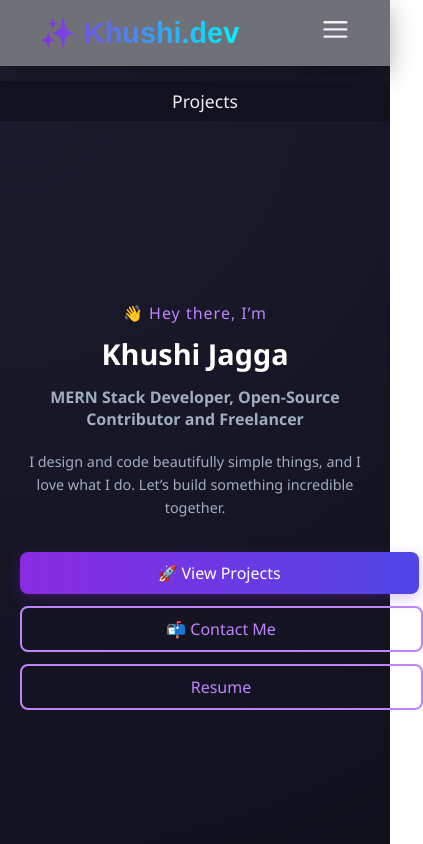
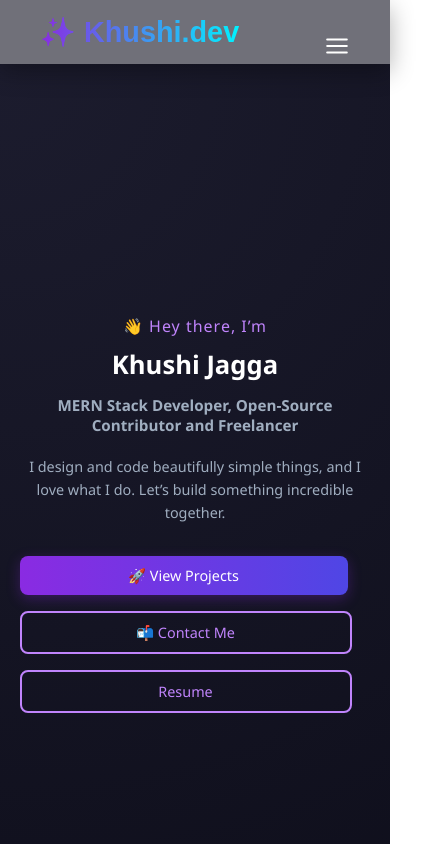
Before and after one commit to khushijagga21/New-PortFolio, a React (Create React App) app: page / in a window 390 px wide. Shown: the top 844 px of the page, 423 px wide, since content can reach past the window. Built offline with nearby package versions, Linux system fonts and the light colour scheme.

Commit message:
improve responsivness of her.js and navbar.js

```diff
--- a/src/components/Navbar.css
+++ b/src/components/Navbar.css
@@ -1,3 +1,4 @@
+/* 🌐 Glass Effect Navbar */
 .glass-navbar {
   position: sticky;
   top: 0;
@@ -8,7 +9,7 @@
   padding: 15px 0;
 }
 
-/* Container Layout */
+/* 📦 Container */
 .nav-container {
   max-width: 1200px;
   margin: auto;
@@ -16,9 +17,10 @@
   display: flex;
   justify-content: space-between;
   align-items: center;
+  position: relative;
 }
 
-/* Logo */
+/* ✨ Logo */
 .nav-logo {
   color: #00f2ff;
   font-size: 1.8rem;
@@ -29,13 +31,12 @@
   -webkit-text-fill-color: transparent;
 }
 
-/* Navigation Links */
+/* 🔗 Navigation Links */
 .nav-links {
   list-style: none;
   display: flex;
   gap: 25px;
   font-family: 'Segoe UI', sans-serif;
-  transition: all 0.3s ease;
 }
 
 .nav-links li a {
@@ -53,7 +54,7 @@
   box-shadow: 0 0 10px rgba(138, 43, 226, 0.3);
 }
 
-/* Resume Button */
+/* 📄 Resume Button */
 .resume-btn {
   background: #00f2ff;
   color: #111;
@@ -69,56 +70,55 @@
   color: #fff;
 }
 
-/* Hamburger Icon */
-.menu-icon {
+/* 📱 Mobile Menu Toggle */
+.nav-toggle {
   display: none;
-  font-size: 1.8rem;
-  color: #f0f0f0;
   cursor: pointer;
-  z-index: 2000;
 }
 
-/* Media Queries for Mobile */
+/* 📲 Responsive Styles */
 @media (max-width: 768px) {
-  .menu-icon {
+  .nav-toggle {
     display: block;
+    position: absolute;
+    right: 40px;
+    top: 18px;
   }
 
   .nav-links {
     position: absolute;
-    top: 65px;
-    right: 0;
+    top: 60px;
+    left: 0;
     width: 100%;
-    background: rgba(18, 18, 32, 0.98);
+    background: rgba(18, 18, 32, 0.96);
+    backdrop-filter: blur(8px);
     flex-direction: column;
     align-items: center;
-    justify-content: center;
-    gap: 20px;
     padding: 20px 0;
-    max-height: 0;
-    overflow: hidden;
-    transition: max-height 0.4s ease-in-out;
+    display: none;
   }
 
   .nav-links.open {
-    max-height: 500px;
+    display: flex;
+    animation: fadeInDown 0.3s ease;
   }
 
   .nav-links li {
-    width: 100%;
-    text-align: center;
-  }
-
-  .nav-links li a {
-    display: block;
-    width: 100%;
-    padding: 10px;
-    font-size: 1.1rem;
+    margin: 12px 0;
   }
 
   .resume-btn {
-    width: auto;
-    padding: 10px 20px;
-    font-size: 1rem;
+    margin-top: 10px;
   }
 }
+
+@keyframes fadeInDown {
+  from {
+    opacity: 0;
+    transform: translateY(-10px);
+  }
+  to {
+    opacity: 1;
+    transform: translateY(0);
+  }
+}
--- a/src/components/Navbar.js
+++ b/src/components/Navbar.js
@@ -4,36 +4,40 @@ import { motion } from 'framer-motion';
 import { FiMenu, FiX } from 'react-icons/fi';
 
 const Navbar = () => {
-  const [menuOpen, setMenuOpen] = useState(false);
+  const [open, setOpen] = useState(false);
 
-  const toggleMenu = () => {
-    setMenuOpen(!menuOpen);
-  };
+  const toggleMenu = () => setOpen(!open);
+  const closeMenu = () => setOpen(false);
 
   return (
     <motion.nav
       className="glass-navbar"
       initial={{ y: -60, opacity: 0 }}
       animate={{ y: 0, opacity: 1 }}
-      transition={{ duration: 0.6, ease: 'easeOut' }}
+      transition={{ duration: 0.6 }}
     >
       <div className="nav-container">
         <div className="nav-logo">✨ Khushi.dev</div>
 
-        <div className="menu-icon" onClick={toggleMenu}>
-          {menuOpen ? <FiX /> : <FiMenu />}
+        {/* Toggle button (hamburger) */}
+        <div className="nav-toggle" onClick={toggleMenu}>
+          {open ? <FiX size={26} color="#fff" /> : <FiMenu size={26} color="#fff" />}
         </div>
 
-        <ul className={`nav-links ${menuOpen ? 'open' : ''}`}>
-          <li><a href="#hero" onClick={toggleMenu}>Home</a></li>
-          <li><a href="#about" onClick={toggleMenu}>About</a></li>
-          <li><a href="#services" onClick={toggleMenu}>Services</a></li>
-          <li><a href="#projects" onClick={toggleMenu}>Projects</a></li>
-          <li><a href="#experience">Experience</a></li>
-
-          <li><a href="#contact" onClick={toggleMenu}>Contact</a></li>
-
-          <li><a href="/resume.pdf" className="resume-btn" onClick={toggleMenu}>Resume</a></li>
+        {/* Links (visible on larger screens or when toggled) */}
+        <ul className={`nav-links ${open ? 'open' : ''}`}>
+          {['Home', 'About', 'Services', 'Projects','Experience', 'Contact',].map((item) => (
+            <li key={item}>
+              <a href={`#${item.toLowerCase()}`} onClick={closeMenu}>
+                {item}
+              </a>
+            </li>
+          ))}
+          <li>
+            <a href="/resume.pdf" className="resume-btn" onClick={closeMenu}>
+              Resume
+            </a>
+          </li>
         </ul>
       </div>
     </motion.nav>
--- a/src/sections/Hero.css
+++ b/src/sections/Hero.css
@@ -76,48 +76,35 @@
 }
 
 /* 🔧 RESPONSIVE STYLING */
-@media (max-width: 1024px) {
-  .hero {
-    padding: 0 6%;
-  }
-
-  .name {
-    font-size: 2.5rem;
-  }
-
-  .role {
-    font-size: 1.2rem;
-  }
-
-  .description {
-    font-size: 1rem;
-  }
-}
-
 @media (max-width: 768px) {
   .hero {
-    flex-direction: column; /* ✅ IMPORTANT */
+    padding: 80px 5% 40px;
     text-align: center;
+    flex-direction: column;
     justify-content: center;
-    padding: 60px 5% 40px;
   }
 
   .hero-content {
-    width: 100%;
-    margin: 0 auto;
+    max-width: 100%;
   }
 
   .hero-buttons {
     justify-content: center;
+    flex-direction: column;
     gap: 16px;
   }
 
+  .btn {
+    width: 100%;
+    max-width: 280px;
+  }
+
   .name {
-    font-size: 2.2rem;
+    font-size: 2rem;
   }
 
   .role {
-    font-size: 1.05rem;
+    font-size: 1.1rem;
   }
 
   .description {
@@ -127,11 +114,11 @@
 
 @media (max-width: 480px) {
   .name {
-    font-size: 1.8rem;
+    font-size: 1.6rem;
   }
 
   .role {
-    font-size: 1rem;
+    font-size: 0.95rem;
   }
 
   .description {
@@ -139,12 +126,6 @@
   }
 
   .btn {
-    width: 100%;
-    text-align: center;
-  }
-
-  .hero-buttons {
-    flex-direction: column;
-    gap: 12px;
+    font-size: 0.9rem;
   }
 }
```
